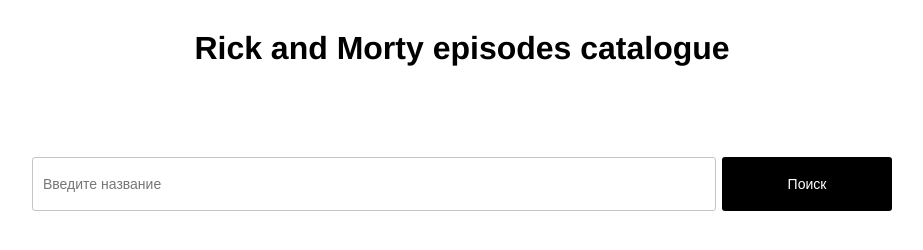
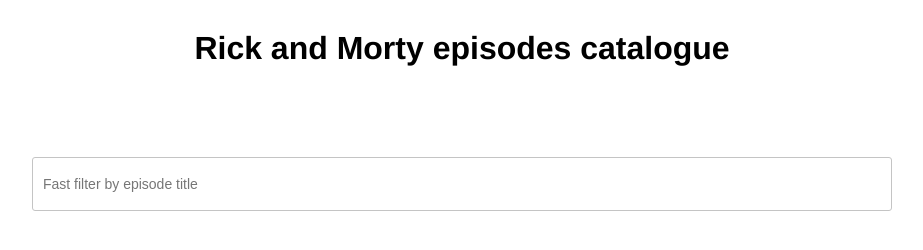
Before and after one commit to tropnikov/rick-and-morty-test, a React app: page / in a window 1280 px wide. Shown: the whole page, without its empty margins (178-1101 px from the left). Built offline with nearby package versions, Linux system fonts and the light colour scheme; no server answers.

Commit message:
feat: update readme

```diff
--- a/src/components/App/App.css
+++ b/src/components/App/App.css
@@ -10,8 +10,8 @@
 }
 
 .App-search {
-  display: flex;
-  justify-content: space-between;
+  /* display: flex; */
+  /* justify-content: space-between; */
   margin-bottom: 24px;
 }
 
--- a/src/components/App/App.js
+++ b/src/components/App/App.js
@@ -5,7 +5,7 @@
 // import Card from '../Card/Card';
 import CardsContext from '../../context/CardsContext';
 // import Season from '../Season/Season';
-import { Button } from '../Button/Button';
+// import { Button } from '../Button/Button';
 import { Seasons } from '../Seasons/Seasons';
 
 const App = () => {
@@ -40,10 +40,9 @@
           <div className="App-search">
             <Input
               value={filter}
-              placeholder="Введите название"
+              placeholder="Fast filter by episode title"
               handleChange={handleChange}
             />
-            <Button title="Поиск" />
           </div>
           <ul className="App-cards">
             <Seasons cards={filteredCards} />
--- a/src/components/Input/Input.css
+++ b/src/components/Input/Input.css
@@ -3,22 +3,25 @@
   padding-left: 10px;
   color: #000;
   width: 100%;
-  max-width: 684px;
+  /* max-width: 684px; */
   height: 54px;
   font-size: 14px;
   border: 1px solid #c4c4c4;
   border-radius: 3px;
 }
 
-::placeholder { /* Chrome, Firefox, Opera, Safari 10.1+ */
+::placeholder {
+  /* Chrome, Firefox, Opera, Safari 10.1+ */
   color: #767676;
   opacity: 1; /* Firefox */
 }
 
-:-ms-input-placeholder { /* Internet Explorer 10-11 */
-  color:#767676;
+:-ms-input-placeholder {
+  /* Internet Explorer 10-11 */
+  color: #767676;
 }
 
-::-ms-input-placeholder { /* Microsoft Edge */
-  color:#767676;
+::-ms-input-placeholder {
+  /* Microsoft Edge */
+  color: #767676;
 }
```
Also changed, not shown: README.md, 1 other file.
